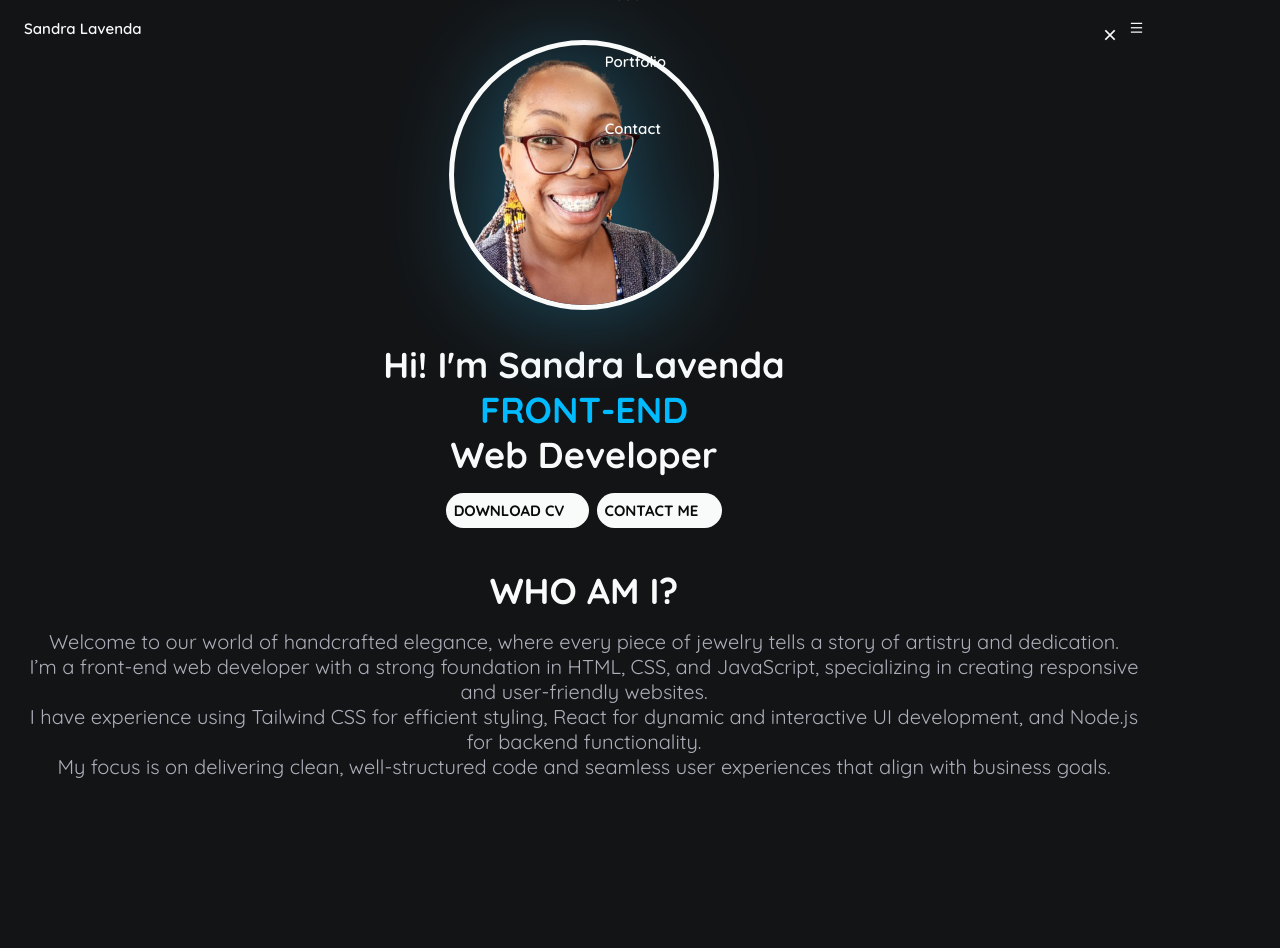
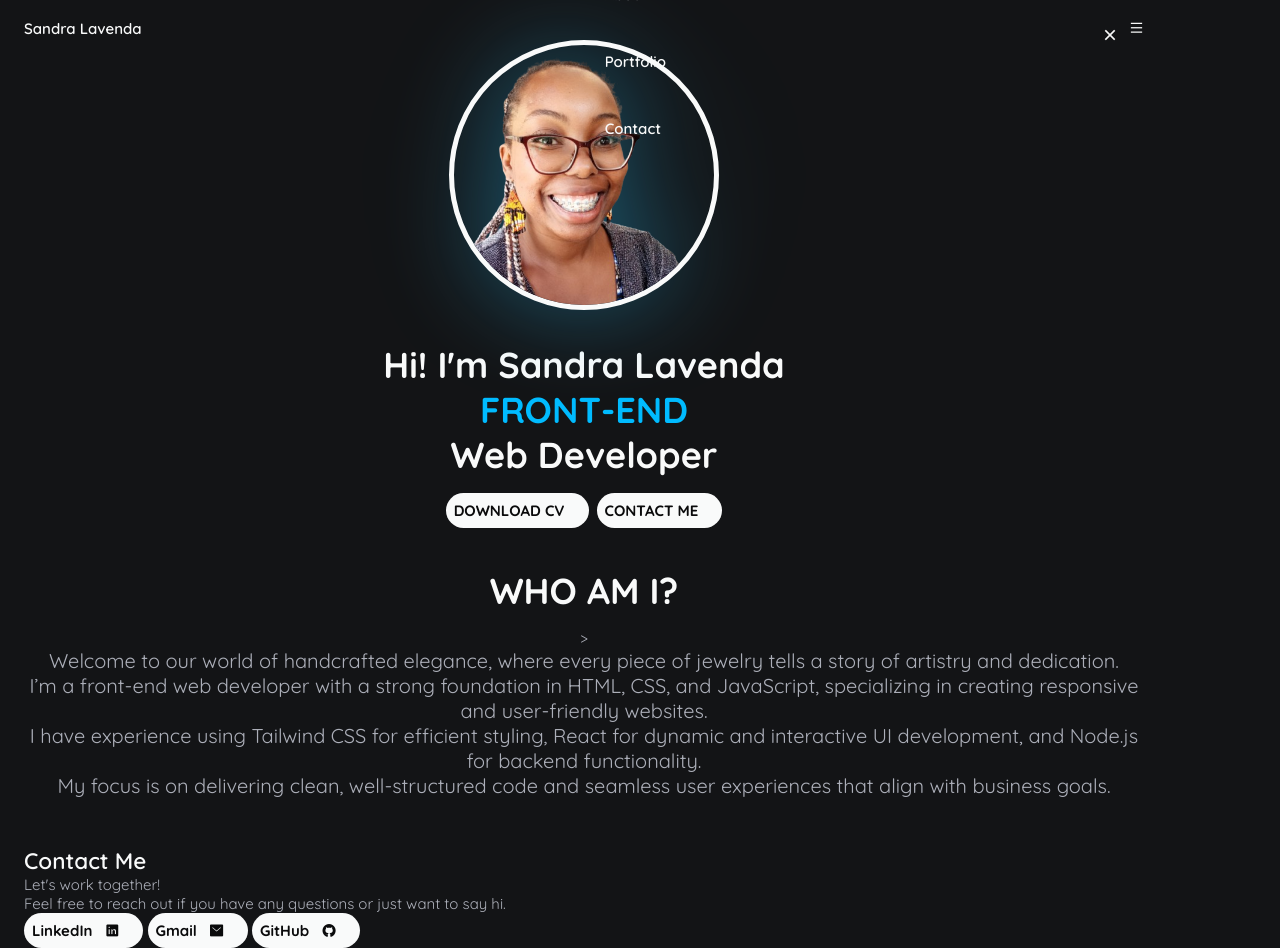
Before and after one commit to ProximaD/my_portfolio_2, a plain HTML site: page index.html in a window 1280 px wide. Before the commit the page ends 827 px from the top, so only its background shows below. Drawn offline with nearby package versions, Linux system fonts and the light colour scheme.

Commit message:
html contact section

```diff
--- a/css/style.css
+++ b/css/style.css
@@ -314,6 +314,4 @@ img {
 
 
 
-
-
 }
--- a/index.html
+++ b/index.html
@@ -77,7 +77,7 @@
         <section class="about" id="about">
             <div class="about__container container grid">
                 <div class="about__data">
-                    <h1 class="about__title">WHO AM I?</h1>
+                    <h1 class="about__title">WHO AM I?</h1>>
 
                     <p class="about__description">
                         Welcome to our world of handcrafted elegance, where every piece of jewelry tells a story of artistry and dedication.<br>
@@ -92,6 +92,32 @@
         <!--==================================== PORTFOLIO ==================================-->
 
         <!--==================================== CONTACT ==================================-->
+        <section class="contact" id="contact">
+            <div class="contact__container container grid">
+                <div class="contact__data">
+                    <h1 class="contact__title">Contact Me</h1>
+                    <p class="contact__description">Let's work together!<br>
+                    Feel free to reach out if you have any questions or just want to say hi.
+                    </p>
+
+                    <div class="contact__buttons">
+                        <a href="#" class="button">LinkedIn
+                            <span>
+                                <i class="ri-linkedin-box-fill"></i>
+                            </span>
+                        </a>
+
+                        <a href="#" class="button">Gmail
+                            <i class="ri-mail-fill"></i>
+                        </a>
+
+                        <a href="#" class="button">GitHub
+                            <i class="ri-github-fill"></i>
+                        </a>
+                    </div>
+                </div>
+            </div>
+        </section>
     </main>
 
     <!--==================================== FOOTER ==================================-->
```
Also changed, not shown: img/float-img_01.png (added), img/float-img_02.png (added), img/float-img_03.png (added).
